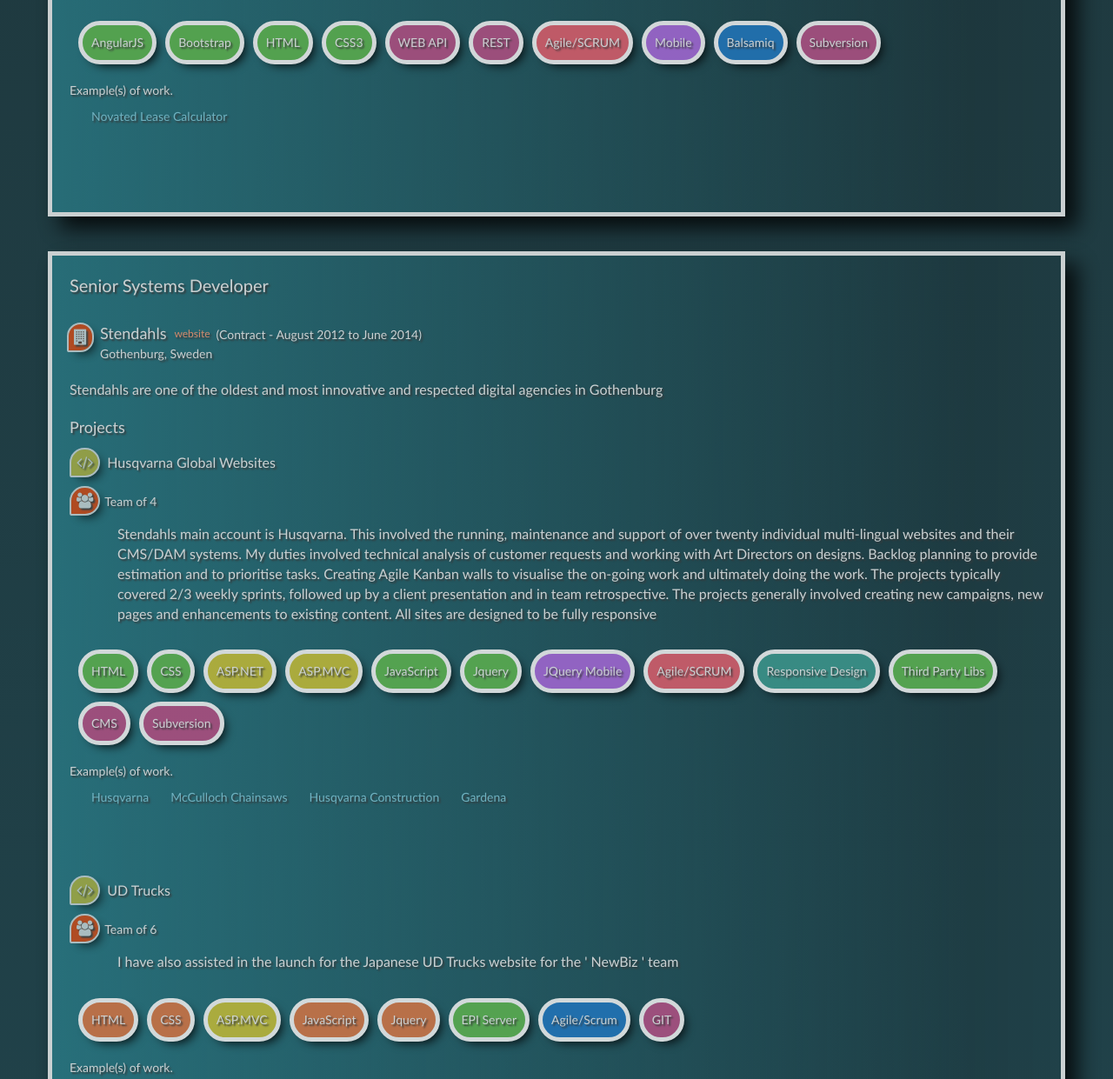
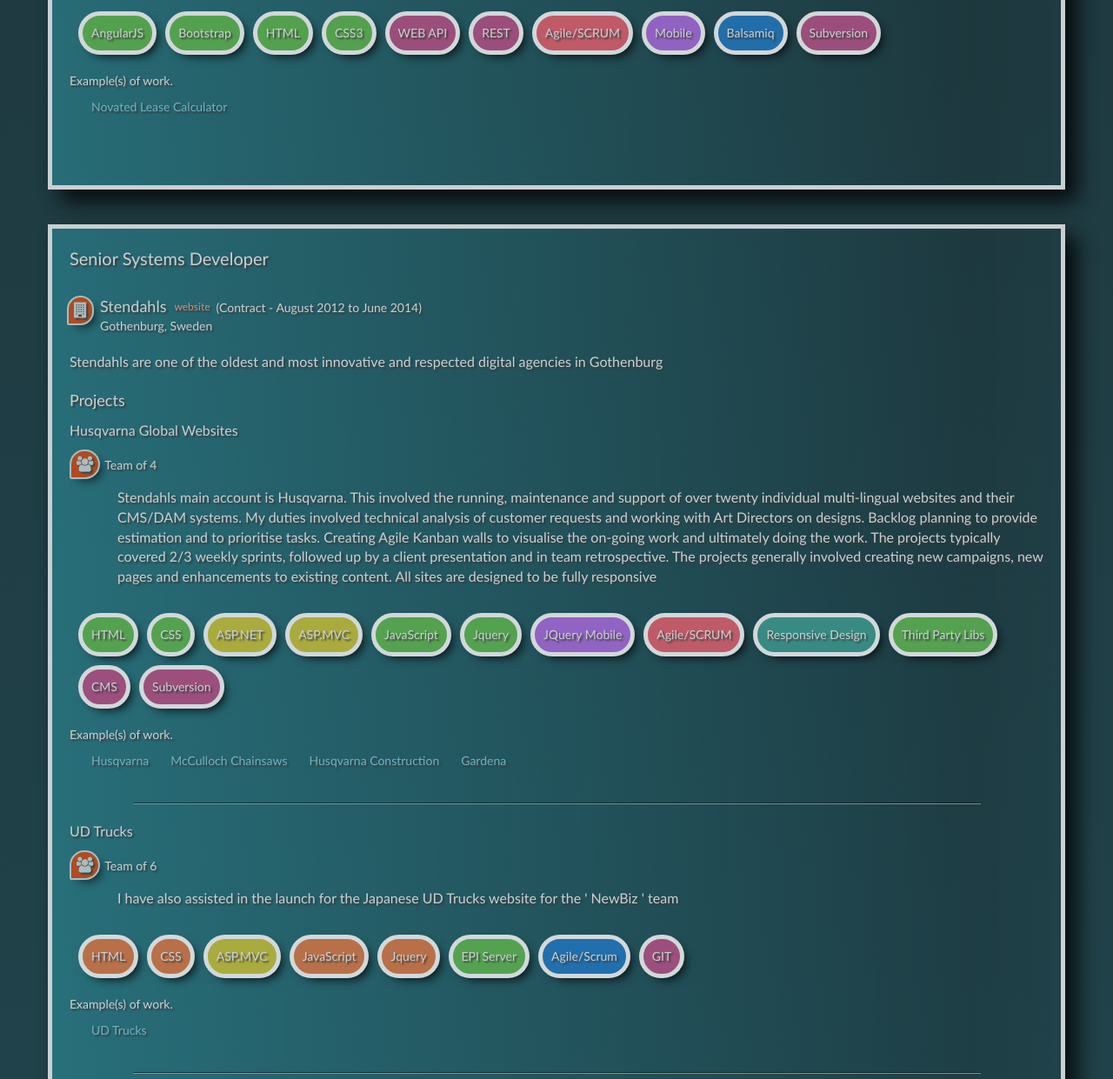
Before and after one commit to ArnoldKrumins/me, a website: page index.html in a window 1280 px wide. Shown: the part 918-2159 px from the top of the page at 87% size. Drawn offline with nearby package versions, Linux system fonts and the light colour scheme.

Commit message:
Changing project headings

```diff
--- a/app/directives/job.js
+++ b/app/directives/job.js
@@ -17,13 +17,16 @@
                              '<p class="project">Projects</p>' +
                              '<div class="project-detail" ng-repeat="project in job.projects">' +
 
-                                '<p><i class="fa fa-code"></i><span class="project-name">{{ project.name }}</span></p>' +
+                                '<p class="project-name">{{ project.name }}</p>' +
                                  '<team devs="project.team"></team>' +
                                  '<p class="project-description">{{ project.description }}</p>' +
                                     '<div skills-legend technologies="project.techs"></div>'+
                                         '<div project-examples examples="project.examples"></div>' +
+                                     '<span ng-show="!$last" class="project-separator col-xs-offset-1 col-xs-10 col-sm-offset-1 col-sm-10 col-md-offset-1 col-md-10 col-lg-offset-1 col-lg-10"></span>' +
                                 '</div>' +
+
                             '</div>' +
+
                         '</li>' +
                     '</ul>' +
                  ' </div>',
--- a/less/site.less
+++ b/less/site.less
@@ -374,8 +374,12 @@
 
 
 .project-name{
-  margin-left:8px;
+  //position: relative;
   font-size: 16px;
+  display: block;
+
+  top: -27px;
+  left: 40px;
 }
 
 .project-description{
@@ -384,7 +388,19 @@
 }
 
 .project-detail{
-  margin-bottom: 80px;
+  margin-bottom: 60px;
+}
+
+
+.project-separator{
+  position: absolute;
+  //top:20px;
+  left: 0px;
+  background: rgba(0, 0, 0, 0.6);
+  height: 2px;
+  //width: 100%;
+  display: block;
+  border-bottom: 1px solid rgba(255, 255, 255, 0.6);
 }
 
 .company{
@@ -418,6 +434,7 @@
 }
 
 .project-examples{
+  margin-bottom: 38px;
   li{
     a{
       margin-left: 25px;
```
Also changed, not shown: index.html (+1 -1 lines), less/site.css.
